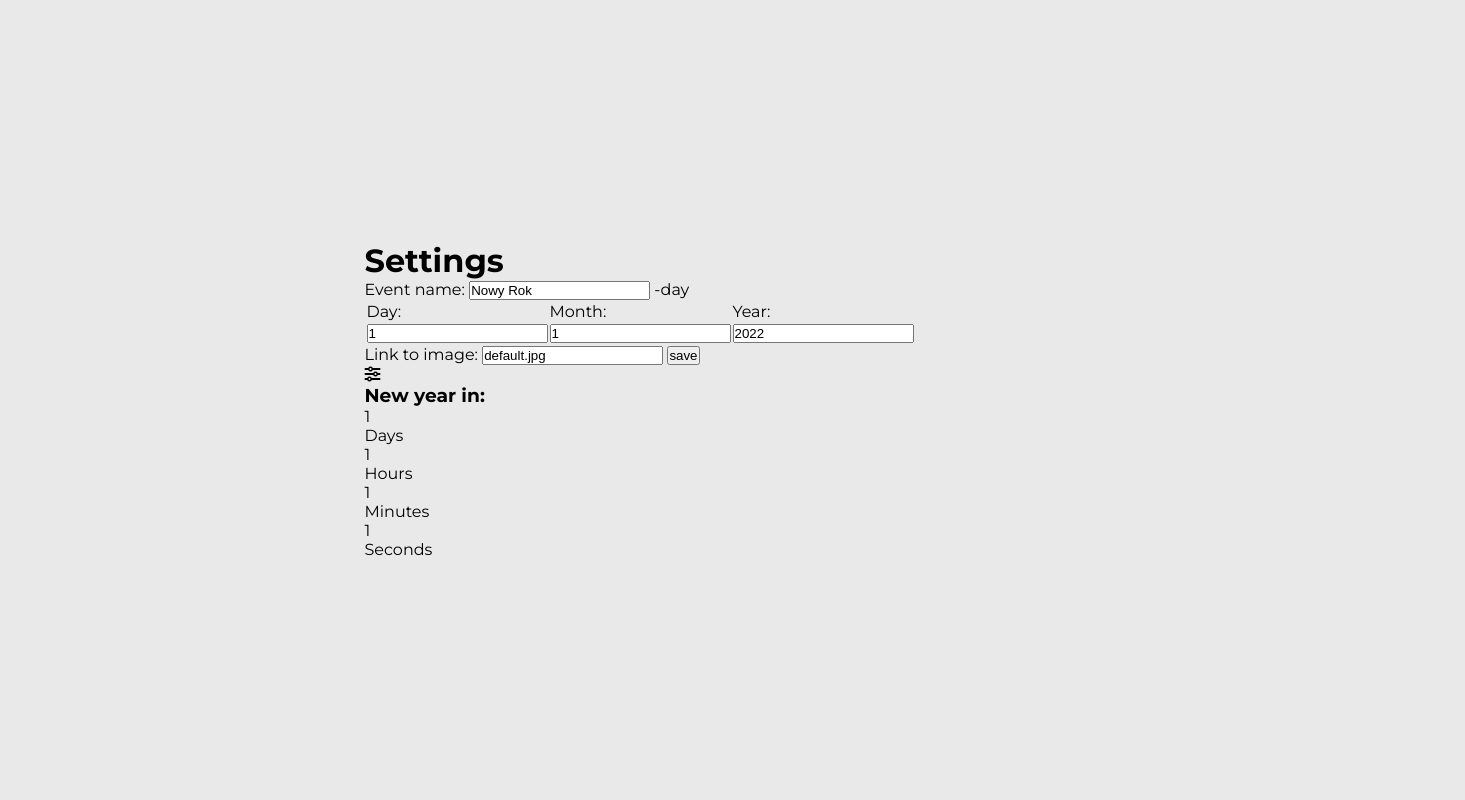
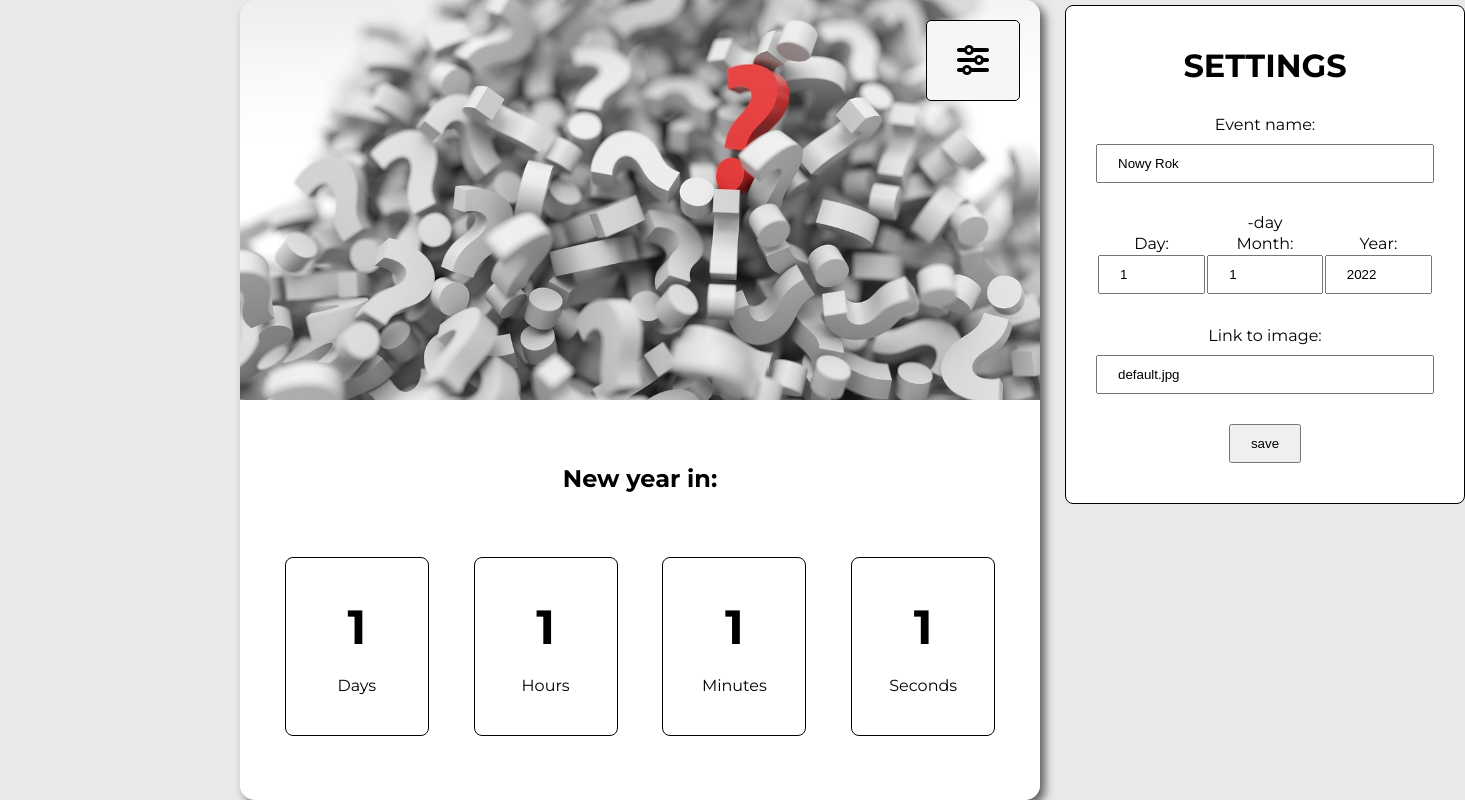
Before and after one commit to PatrycjaBanaszuk/Timer, a plain HTML site: page index.html in a window 1280 px wide. Shown: the whole page, 1465 px wide, since content can reach past the window. Drawn offline with Linux system fonts and the light colour scheme.

Commit message:
Added style

```diff
--- a/index.html
+++ b/index.html
@@ -51,21 +51,21 @@
     <div class="time-section">
         <h3><span class="event">New year</span> in:</h3>
         <div class="time-cards">
-            <div class="cards">
+            <div class="card">
                 <p class="days-count number">1</p>
-                <p class="cards-title">Days</p>
+                <p class="card-title">Days</p>
             </div>
-            <div class="cards">
+            <div class="card">
                 <p class="hours-count number">1</p>
-                <p class="cards-title">Hours</p>
+                <p class="card-title">Hours</p>
             </div>
-            <div class="cards">
+            <div class="card">
                 <p class="minutes-count number">1</p>
-                <p class="cards-title">Minutes</p>
+                <p class="card-title">Minutes</p>
             </div>
-            <div class="cards">
+            <div class="card">
                 <p class="seconds-count number">1</p>
-                <p class="cards-title">Seconds</p>
+                <p class="card-title">Seconds</p>
             </div>
         </div>
 
--- a/style.css
+++ b/style.css
@@ -4,12 +4,136 @@
 	padding: 0;
 }
 
-
 body {
-    display: flex;
-    justify-content: center;
-    align-items: center;
+	display: flex;
+	justify-content: center;
+	align-items: center;
 	min-height: 100vh;
 	font-family: 'Montserrat', sans-serif;
 	background-color: rgb(233, 233, 233);
 }
+
+.counter-app {
+	position: relative;
+}
+
+.app-body {
+	display: flex;
+	flex-direction: column;
+	width: 800px;
+	height: 800px;
+	border-radius: 15px;
+	box-shadow: 5px 5px 10px rgba(0, 0, 0, 0.6);
+	overflow: hidden;
+}
+
+.image-section {
+	position: relative;
+	height: 400px;
+	background-image: url(./default.jpg);
+	background-size: cover;
+	background-position: center;
+}
+
+.settings-btn {
+	position: absolute;
+	top: 20px;
+	right: 20px;
+	padding: 20px 30px;
+	font-size: 32px;
+	background-color: #f6f6f6;
+	border: 1px solid black;
+	border-radius: 5px;
+	cursor: pointer;
+	transition: background-color 0.3s, color 0.3s;
+}
+
+.settings-btn:hover {
+	color: #f6f6f6;
+	background-color: #333;
+}
+
+.time-section {
+	display: flex;
+	flex-direction: column;
+	justify-content: space-evenly;
+	align-items: center;
+	height: 400px;
+	background-color: #fff;
+	z-index: 100;
+}
+
+h3 {
+	font-size: 24px;
+	text-align: center;
+}
+
+.time-cards {
+	display: flex;
+	justify-content: space-evenly;
+	width: 100%;
+}
+
+.card {
+	display: flex;
+	flex-direction: column;
+	justify-content: space-between;
+	padding: 40px 0;
+	width: 18%;
+	text-align: center;
+	border: 1px solid black;
+	border-radius: 8px;
+}
+
+.number {
+	margin-bottom: 20px;
+	font-weight: bold;
+	font-size: 48px;
+}
+
+.card-tittle {
+	text-align: center;
+}
+
+.settings {
+	display: flex;
+	flex-direction: column;
+	justify-content: center;
+	align-items: center;
+	position: absolute;
+	top: 5px;
+	right: 5px;
+	padding: 40px 30px;
+	width: 400px;
+	background-color: #fff;
+	border: 1px solid black;
+	border-radius: 8px;
+	opacity: 0;
+	transition: transform 0.5s, opacity 0.3s;
+}
+
+.active {
+	transform: translate(430px);
+	opacity: 1;
+}
+h1 {
+	margin-bottom: 30px;
+	text-transform: uppercase;
+}
+
+label {
+	margin-bottom: 10px;
+}
+input {
+	margin-bottom: 30px;
+	padding: 10px 20px;
+	width: 100%;
+}
+.date {
+	text-align: center;
+}
+
+.save {
+	padding: 10px 20px;
+	cursor: pointer;
+}
```
